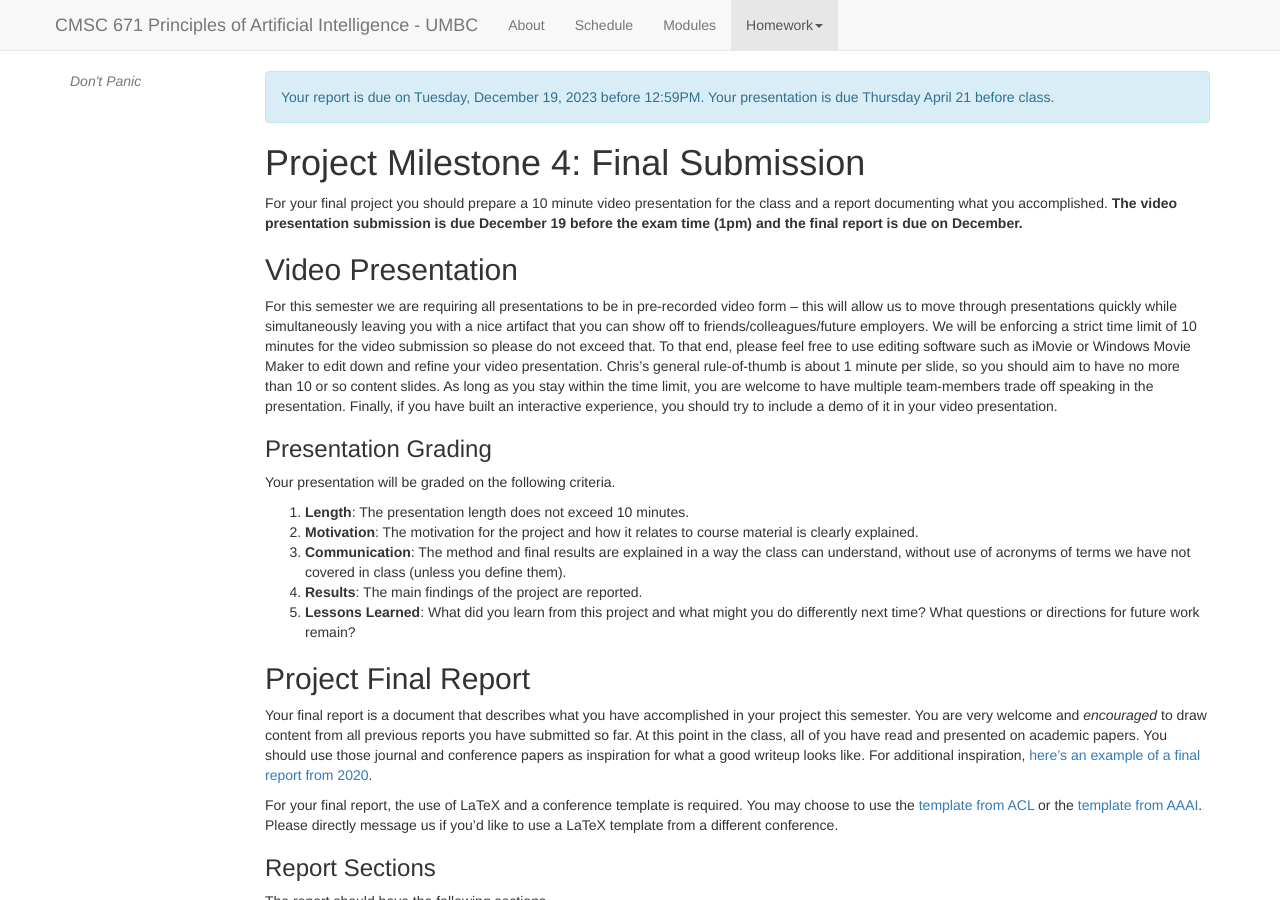
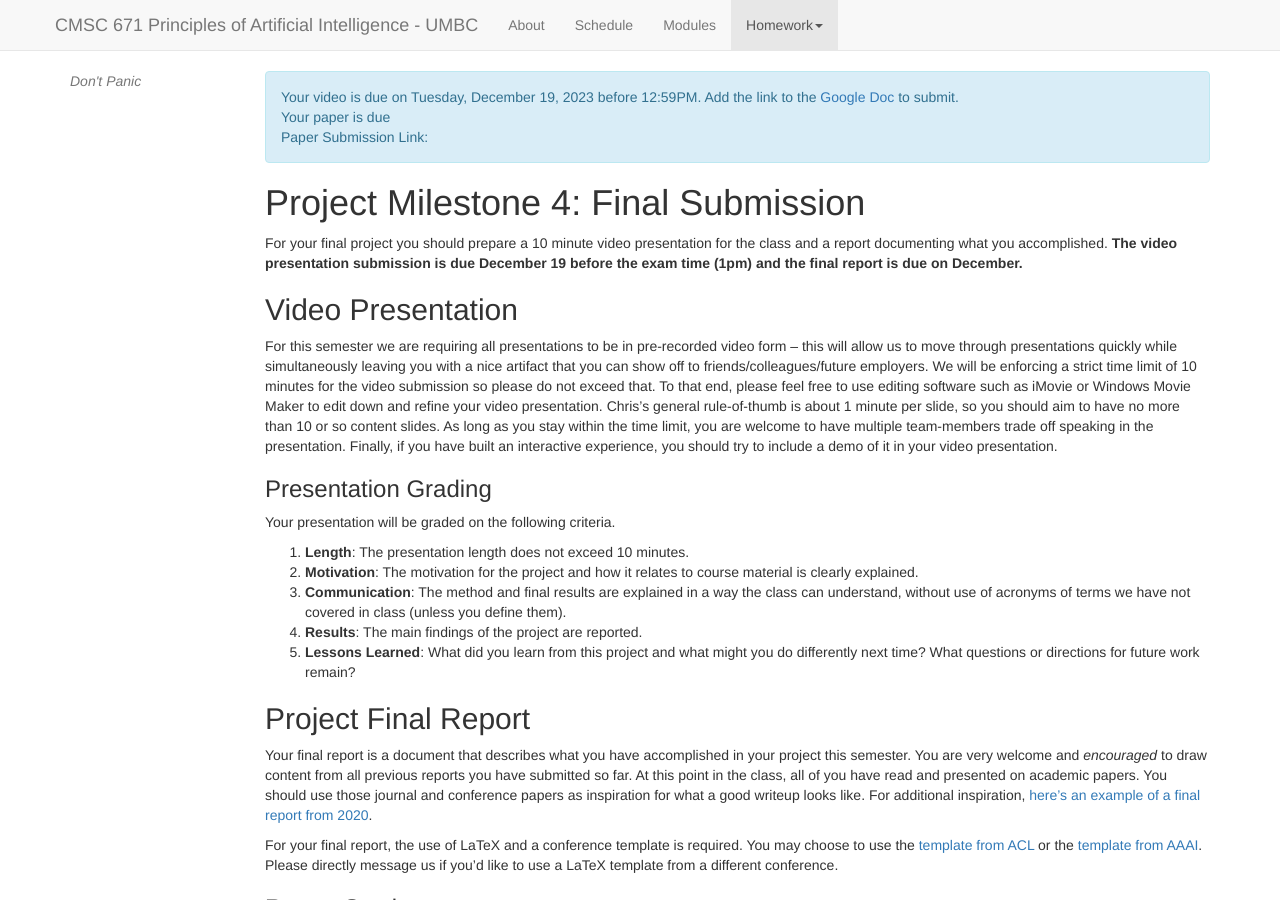
Before and after one commit to lara-martin/Principles-of-AI, a Jekyll site: the page built from homeworks/project/final-submission.md, in a window 1280 px wide and 900 px high. Built offline with Jekyll 4.4.1, drawn with Linux system fonts in a browser that asks for light colours; nearby versions of some CDN libraries; a script that is not in the unit is left out.

Commit message:
submission link

```diff
--- a/homeworks/project/final-submission.md
+++ b/homeworks/project/final-submission.md
@@ -9,7 +9,7 @@ number: 4
 active_tab: homework
 release_date: 2023-11-03
 due_date: 2023-12-19 12:59:00EST
-submission:
+submission: https://blackboard.umbc.edu/ultra/courses/_76209_1/outline/assessment/test/_6481226_1?courseId=_76209_1
 ---
 
 <!-- Check whether the assignment is ready to release -->
@@ -35,8 +35,9 @@ Warning: this assignment is out of date.  It may still need to be updated for th
 
 
 <div class="alert alert-info">
-Your report is due on {{ page.due_date | date: "%A, %B %-d, %Y" }} before {{ page.due_date | date: "%I:%M%p" }}.
-Your presentation is due Thursday April 21 before class.
+Your video is due on {{ page.due_date | date: "%A, %B %-d, %Y" }} before {{ page.due_date | date: "%I:%M%p" }}. Add the link to the <a href="">Google Doc</a> to submit.<br>
+Your paper is due
+<br> Paper Submission Link: <a href="{{item.submission}}">{{item.submission}}</a>
 </div>
 
 {% if page.materials %}
```
